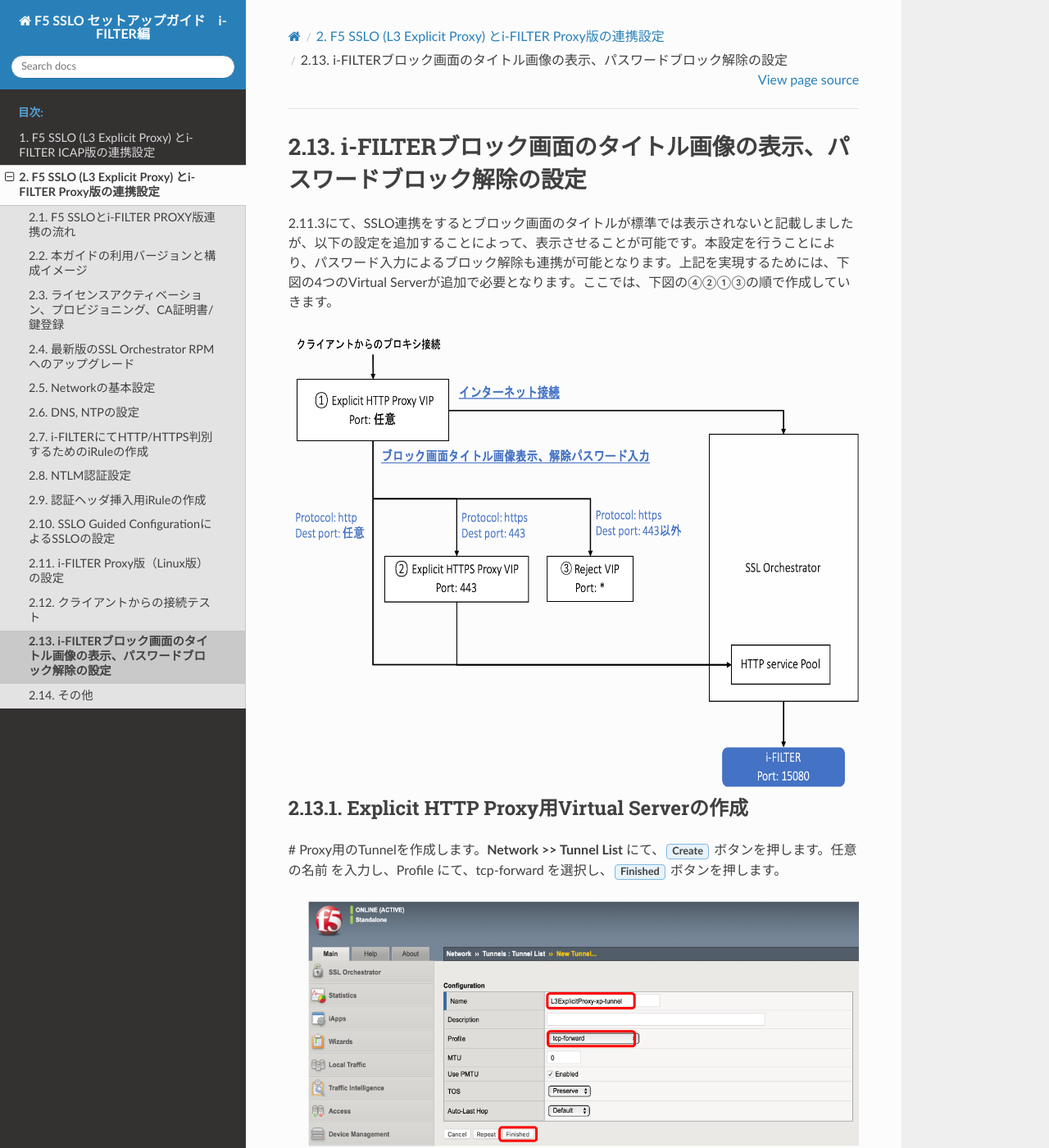
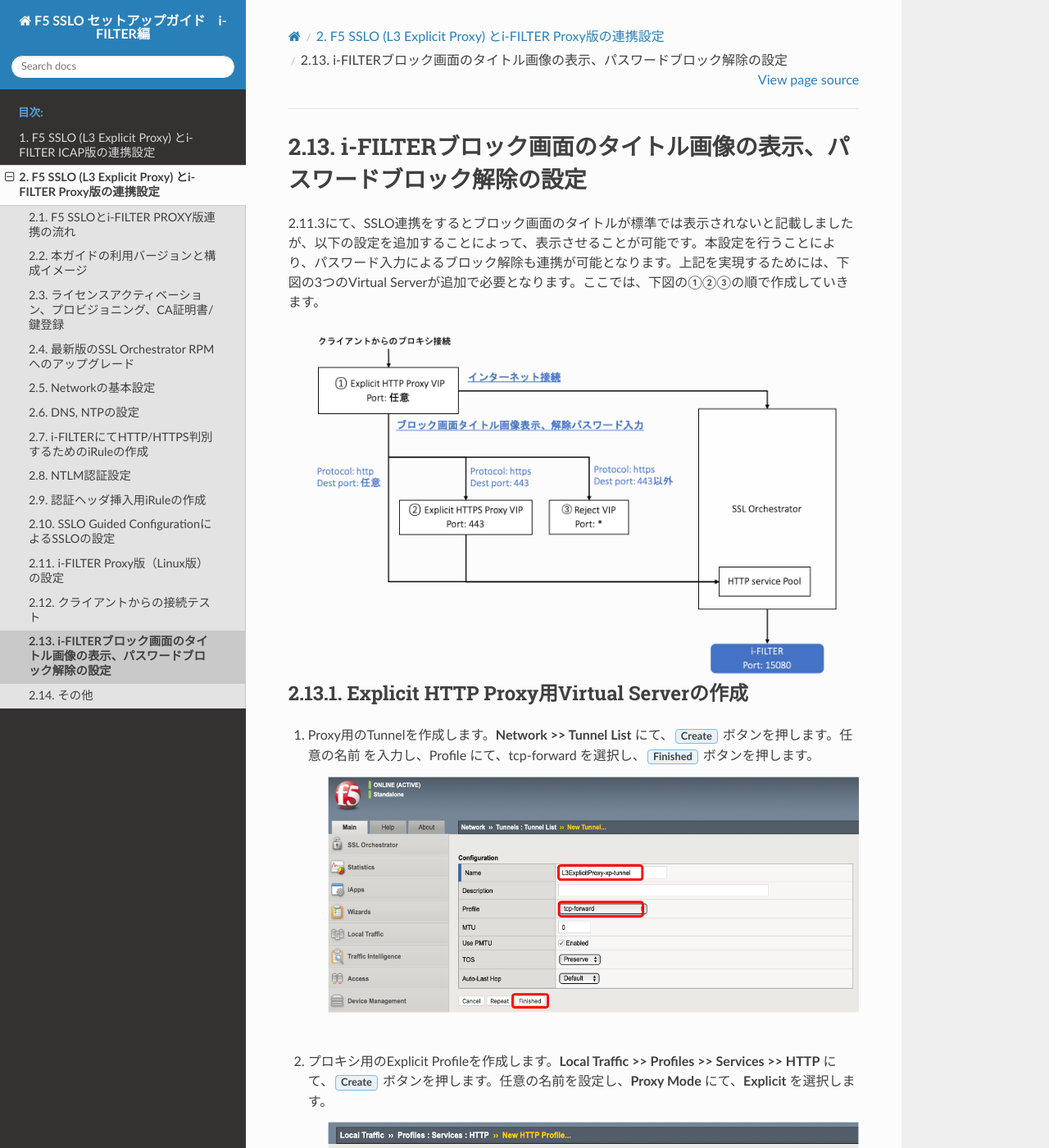
Before and after one commit to BeF5/f5j-sslo-iswf, a Sphinx documentation site: the page built from docs/content2/module13/module13.rst, in a window 1280 px wide and 1400 px high. Shown: the whole window at 82% size. Built offline with Sphinx 7.4.7 and the Read the Docs theme 2.0.0, drawn with Linux system fonts in a browser that asks for light colours; some of the changed text lies outside the part shown.

Commit message:
no message

```diff
--- a/docs/content2/module13/module13.rst
+++ b/docs/content2/module13/module13.rst
@@ -1,39 +1,41 @@
 i-FILTERブロック画面のタイトル画像の表示、パスワードブロック解除の設定
 ====================================================================
 
-2.11.3にて、SSLO連携をするとブロック画面のタイトルが標準では表示されないと記載しましたが、以下の設定を追加することによって、表示させることが可能です。本設定を行うことにより、パスワード入力によるブロック解除も連携が可能となります。上記を実現するためには、下図の4つのVirtual Serverが追加で必要となります。ここでは、下図の④②①③の順で作成していきます。
+2.11.3にて、SSLO連携をするとブロック画面のタイトルが標準では表示されないと記載しましたが、以下の設定を追加することによって、表示させることが可能です。本設定を行うことにより、パスワード入力によるブロック解除も連携が可能となります。上記を実現するためには、下図の3つのVirtual Serverが追加で必要となります。ここでは、下図の①②③の順で作成していきます。
 
 .. figure:: images/mod13-1.png
-   :scale: 60%
+   :scale: 45%
    :align: center
 
 Explicit HTTP Proxy用Virtual Serverの作成
 --------------------------------------------
 
-# Proxy用のTunnelを作成します。**Network >> Tunnel List** にて、:guilabel:`Create` ボタンを押します。任意の名前 を入力し、Profile にて、tcp-forward を選択し、:guilabel:`Finished` ボタンを押します。
+#. Proxy用のTunnelを作成します。**Network >> Tunnel List** にて、:guilabel:`Create` ボタンを押します。任意の名前 を入力し、Profile にて、tcp-forward を選択し、:guilabel:`Finished` ボタンを押します。
 
     .. image:: images/mod13-2.png
     |
-# プロキシ用のExplicit Profileを作成します。**Local Traffic >> Profiles >> Services >> HTTP** にて、:guilabel:`Create` ボタンを押します。**Proxy Mode** にて、**Explicit** を選択します。
+#. プロキシ用のExplicit Profileを作成します。**Local Traffic >> Profiles >> Services >> HTTP** にて、:guilabel:`Create` ボタンを押します。任意の名前を設定し、**Proxy Mode** にて、**Explicit** を選択します。
 
     .. image:: images/mod13-3.png
     |
-# **DNS Resolver** にて、SSLO Guided Configurationで作成した **DNS Resolver** を選択し、**Tunnel Name** にて、作成済みの **Tunnel** を選択し、:guilabel:`Finished` ボタンを押します。
+#. **DNS Resolver** にて、SSLO Guided Configurationで作成した **DNS Resolver** を選択し、**Tunnel Name** にて、作成済みの **Tunnel** を選択し、:guilabel:`Finished` ボタンを押します。
 
     .. image:: images/mod13-4.png
     |
-# 次に、以下の２つのiRuleを作成します。
+#. 次に、以下の２つのiRuleを作成します。
 
   * インターネット接続用のHTTP/HTTPsトラフィックとi-FILTERブロックタイトル画面接続トラフィックを分けるiRule
   * 上記後者のトラフィックにおいて、i-FILTER向けにヘッダーを追加するiRule
 
-  1つ目のiRuleでは、ホスト名でインターネット接続トラフィックと判断した場合、SSLOのExplicit用のVirtual Sererに転送します。2つ目のiRuleでは、ホスト名でi-FILTER宛の通信と判断した場合、ヘッダーを追記して、i-FILTER用のPoolに転送します。各iRule内のホスト名は、環境にあわせたFQDN/IPアドレスに変更して頂く必要があります。**Local Traffic >> iRules** にて、:guilabel:`Create` ボタンを押します。**任意の名前** を入力して、**Definition** に以下サンプルiRuleを入力し、:guilabel:`Finished` ボタンを押します。（以下のiRuleはあくまでもサンプルとなります。同じ主旨の内容であれば下記と同じでなくても構いません。また、以下の２つのiRuleは、1つのファイルにしていただいても構いません。）
+  1つ目のiRuleでは、ホスト名でインターネット接続トラフィックと判断した場合、SSLOのExplicit用のVirtual Sererに転送します。2つ目のiRuleでは、ホスト名でi-FILTER宛の通信と判断した場合、ヘッダーを追記して、i-FILTER用のPoolに転送します。各iRule内のホスト名は、環境にあわせたFQDN/IPアドレスに変更して頂く必要があります。
+
+  **Local Traffic >> iRules** にて、:guilabel:`Create` ボタンを押します。**任意の名前** を入力して、**Definition** に以下サンプルiRuleを入力し、:guilabel:`Finished` ボタンを押します。（以下のiRuleはあくまでもサンプルとなります。同じ主旨の内容であれば下記と同じでなくても構いません。また、以下の２つのiRuleは、1つのファイルにしていただいても構いません。）
 
   例）トラフィックを分ける用のiRule
 
     .. code-block:: bash
 
-            ##  Add this iRule to Explicit HTTP Proxy Virtual Server  ###
+            ##  Add this iRule to Explicit HTTP Proxy Virtual Server  ##
             when HTTP_PROXY_REQUEST {
                 set F5PROXY "bigip.f5jplab.local”   # For block jpg
                 set F5PROXY2 "10.100.35.221”        # For password bypass
@@ -50,7 +52,7 @@
 
       .. code-block:: bash
 
-            ##  Add this iRule to Explicit HTTP Proxy Virtual Server  ###
+            ##  Add this iRule to Explicit HTTP Proxy Virtual Server  ##
             when HTTP_REQUEST {
                 set F5PROXY "bigip.f5jplab.local” # For block jpg
                 set F5PROXY2 "10.100.35.221”      # For password bypass
@@ -62,19 +64,19 @@
                 }
             }
 
-# Explicit Proxy用のVirtual Serverを作成します。**Local Traffic >> Virtual Servers** にて、:guilabel:`Create` ボタンを押します。**任意の名前** を入力し、**Destination Address/Mask** にて、プロキシ接続用の **IPアドレス** を入力、**Service Port** にて、プロキシとして利用する **ポート番号** を入力します。
+#. Explicit Proxy用のVirtual Serverを作成します。**Local Traffic >> Virtual Servers** にて、:guilabel:`Create` ボタンを押します。**任意の名前** を入力し、**Destination Address/Mask** にて、プロキシ接続用の **IPアドレス** を入力、**Service Port** にて、プロキシとして利用する **ポート番号** を入力します。
 
     .. image:: images/mod13-5.png
     |
-# **HTTP Profile(Client)** にて、作成済みの **HTTP Explicit Profile** を選択します。
+#. **HTTP Profile(Client)** にて、作成済みの **HTTP Explicit Profile** を選択します。
 
     .. image:: images/mod13-6.png
     |
-# **Source Address Translation** にて、**Auto Map** を選択します。
+#. **Source Address Translation** にて、**Auto Map** を選択します。
 
     .. image:: images/mod13-7.png
     |
-# **iRules** にて作成済みの２つのiRuleを選択して、:guilabel:`Finished` ボタンを押します。
+#. **iRules** にて作成済みの２つのiRuleを選択して、:guilabel:`Finished` ボタンを押します。
 
     .. image:: images/mod13-8.png
     |
@@ -82,7 +84,7 @@
 Explicit HTTPS Proxy用Virtul Serverの作成
 --------------------------------------------
 
-# HTTPSトラフィックにおけるi-FILTER向けヘッダ追加用のiRuleを作成します。このiRuleでは、ヘッダーを追記して、i-FILTER用のPoolに転送します。 **Local Traffic >> iRules** にて、:guilabel:`Create` ボタンを押します。 **任意の名前** を入力して、 Definition に以下サンプル **iRule** を入力し、:guilabel:`Finished` ボタンを押します。（以下のiRuleはあくまでもサンプルとなります。同じ主旨の内容であれば下記と同じでなくても構いません。）
+#. HTTPSトラフィックにおけるi-FILTER向けヘッダ追加用のiRuleを作成します。このiRuleでは、ヘッダーを追記して、i-FILTER用のPoolに転送します。 **Local Traffic >> iRules** にて、:guilabel:`Create` ボタンを押します。 **任意の名前** を入力して、 Definition に以下サンプル **iRule** を入力し、:guilabel:`Finished` ボタンを押します。（以下のiRuleはあくまでもサンプルとなります。同じ主旨の内容であれば下記と同じでなくても構いません。）
 
   例）ヘッダー追加用のiRule
 
@@ -94,27 +96,27 @@
                 pool ssloS_iFILTERProxy.app/ssloS_iFILTERProxy
             }
 
-# ブロック画面内のタイトル画像にSSL接続するためにBIG-IPにてSSLオフロードを行うため、**サーバ証明書** と **秘密鍵** の登録します。 **System >> Certificate Management >> Traffic Certificate Management** にて、**利用するサーバ証明書** と **秘密鍵** の登録します。下記が登録したサーバ証明書のイメージです。ここでは、SANにFQDNとIPアドレスを登録しています。
+#. ブロック画面内のタイトル画像にSSL接続するためにBIG-IPにてSSLオフロードを行うため、**サーバ証明書** と **秘密鍵** の登録します。 **System >> Certificate Management >> Traffic Certificate Management** にて、**利用するサーバ証明書** と **秘密鍵** の登録します。下記が登録したサーバ証明書のイメージです。ここでは、SANにFQDNとIPアドレスを登録しています。
 
     .. image:: images/mod13-9.png
     |
-# 次に、SSLサイトにおけるブロック時に、ブロック画面内のタイトル画像にSSL接続するためのClientSSLプロファイルを作成します。**Local Traffic >> Profiles >> SSL >> Client** にて、:guilabel:`Create` ボタンを押します。**任意の名前** を入力し、先程登録した **サーバ証明書** と **秘密鍵** を選択し、:guilabel:`Finished` ボタンを押します。
+#. 次に、SSLサイトにおけるブロック時に、ブロック画面内のタイトル画像にSSL接続するためのClientSSLプロファイルを作成します。**Local Traffic >> Profiles >> SSL >> Client** にて、:guilabel:`Create` ボタンを押します。**任意の名前** を入力し、先程登録した **サーバ証明書** と **秘密鍵** を選択し、:guilabel:`Finished` ボタンを押します。
 
     .. image:: images/mod13-10.png
     |
-# HTTPS用のExplicit Proxy Virtual Serverを作成します。**Local Traffic >> Virtual Servers** にて、:guilabel:`Create` ボタンを押します。**任意の名前** を入力し、**Destination Address/Mask** にて、**0.0.0.0/0** を入力、**Service Port** にて、**443** と入力します。
+#. HTTPS用のExplicit Proxy Virtual Serverを作成します。**Local Traffic >> Virtual Servers** にて、:guilabel:`Create` ボタンを押します。**任意の名前** を入力し、**Destination Address/Mask** にて、**0.0.0.0/0** を入力、**Service Port** にて、**443** と入力します。
 
     .. image:: images/mod13-11.png
     |
-# **Configuration** にて、**Advanced** を選択し、**HTTP Profile** にて、**http** を選択、**SSL Profile (Client)** にて、作成済みの **clientsslプロファイル** を選択します。
+#. **Configuration** にて、**Advanced** を選択し、**HTTP Profile** にて、**http** を選択、**SSL Profile (Client)** にて、作成済みの **clientsslプロファイル** を選択します。
 
     .. image:: images/mod13-12.png
     |
-# **VLAN and Tunnel Traffic** にて、**Enable on...** を選択し、**VLANs and Tunnels** にて作成済みの **Tunnel** を選択します。
+#. **VLAN and Tunnel Traffic** にて、**Enable on...** を選択し、**VLANs and Tunnels** にて作成済みの **Tunnel** を選択します。
 
     .. image:: images/mod13-13.png
     |
-# **iRules** にて、作成済みの **iRule** を選択し、:guilabel:`Finished` ボタンを押します
+#. **iRules** にて、作成済みの **iRule** を選択し、:guilabel:`Finished` ボタンを押します
 
     .. image:: images/mod13-14.png
     |
@@ -122,7 +124,7 @@
 Reject用Virtual Serverの作成
 --------------------------------------------
 
-# 最後に、443ポート以外はブロックをするVirtual Serverを作成します。（本Virtual Serverがなくても動作はします。）任意の名前を入力し、**Type** にて **Reject** を選択し、**Destination Address/Mask** にて、**0.0.0.0/0** と入力し、**Service Port** にて * と入力します。**VLAN and Tunnel Traffic** にて、**Enabled on...** を選択し、**VLANs and Tunnels** にて作成済みの **Tunnel** を選択し、:guilabel:`Finished` ボタンを押します。
+#. 最後に、443ポート以外はブロックをするVirtual Serverを作成します。（本Virtual Serverがなくても動作はします。）任意の名前を入力し、**Type** にて **Reject** を選択し、**Destination Address/Mask** にて、**0.0.0.0/0** と入力し、**Service Port** にて * と入力します。**VLAN and Tunnel Traffic** にて、**Enabled on...** を選択し、**VLANs and Tunnels** にて作成済みの **Tunnel** を選択し、:guilabel:`Finished` ボタンを押します。
 
     .. image:: images/mod13-15.png
     |
@@ -130,7 +132,7 @@
 i-FILTER側の設定
 --------------------------------------------
 
-# **システム／システムパラメーター／動作設定** にて、**コンテンツ転送** 、**ブロック解除** のそれぞれにサーバ証明書に登録したDNS名を設定します。（ブロック画面タイトル表示時、パスワードブロック解除時のURIの一部として利用されます。）
+#. **システム／システムパラメーター／動作設定** にて、**コンテンツ転送** 、**ブロック解除** のそれぞれにサーバ証明書に登録したDNS名を設定します。（ブロック画面タイトル表示時、パスワードブロック解除時のURIの一部として利用されます。）
 
     .. image:: images/mod13-16.png
     |
@@ -139,17 +141,23 @@
 クライアントからの接続テスト
 --------------------------------------------
 
-# ブラウザの プロキシ設定 にて、作成済みのExplicit ProxyのIPアドレスに紐づく **FQDN** または、**IPアドレス** に変更します。
+#. ブラウザの プロキシ設定 にて、作成済みのExplicit ProxyのIPアドレスに紐づく **FQDN** または、**IPアドレス** に変更します。
 
-# ブラックリストの宛先への通信がブロックされ、タイトル画像が表示されることを確認します。
+#. ブラックリストの宛先への通信がブロックされ、タイトル画像が表示されることを確認します。
 
     .. image:: images/mod13-17.png
+       :scale: 60%
+       :align: center
     |
-# パスワードブロック解除が設定されているURLへ接続し、パスワード入力画面が表示されることを確認します。
+#. パスワードブロック解除が設定されているURLへ接続し、パスワード入力画面が表示されることを確認します。
 
     .. image:: images/mod13-18.png
+       :scale: 60%
+       :align: center
     |
-# 解除パスワード入力後、無事WEB接続ができる事を確認します。
+#. 解除パスワード入力後、無事WEB接続ができる事を確認します。
 
     .. image:: images/mod13-19.png
+       :scale: 60%
+       :align: center
     |
```
